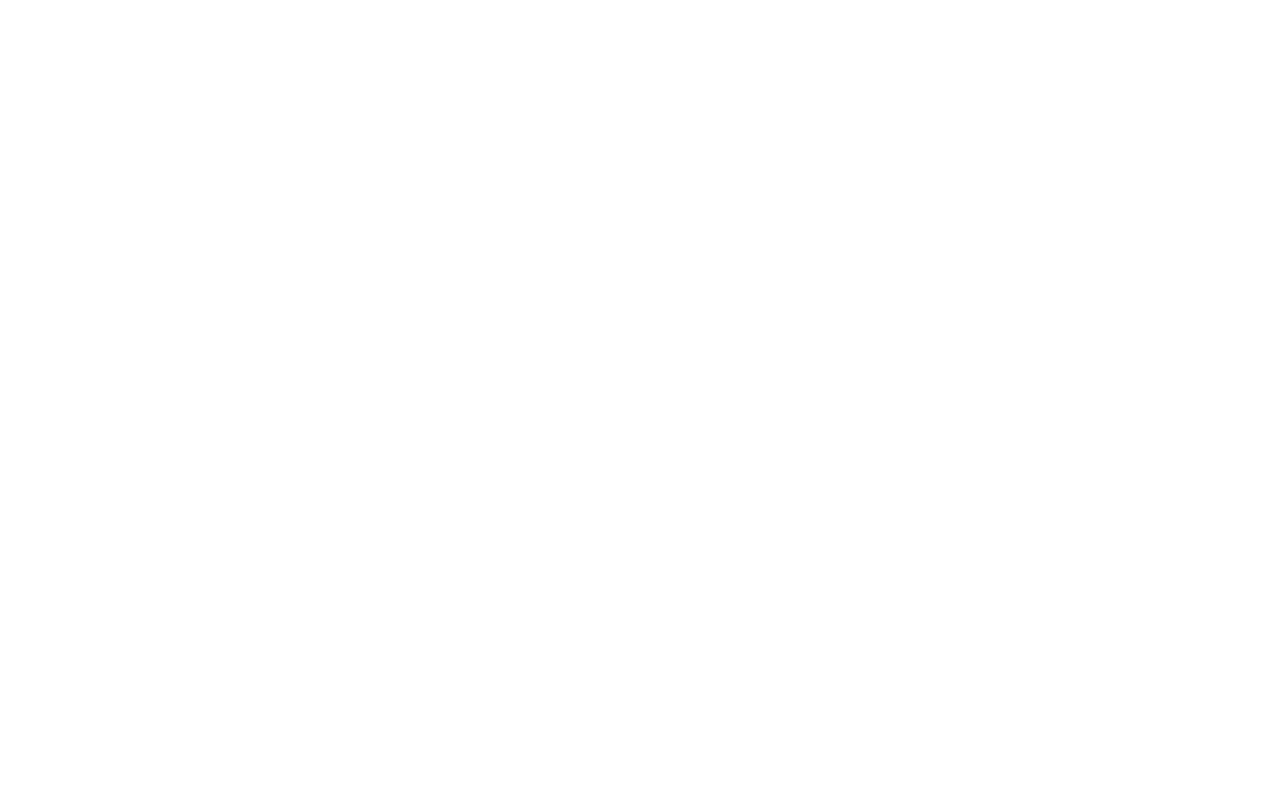
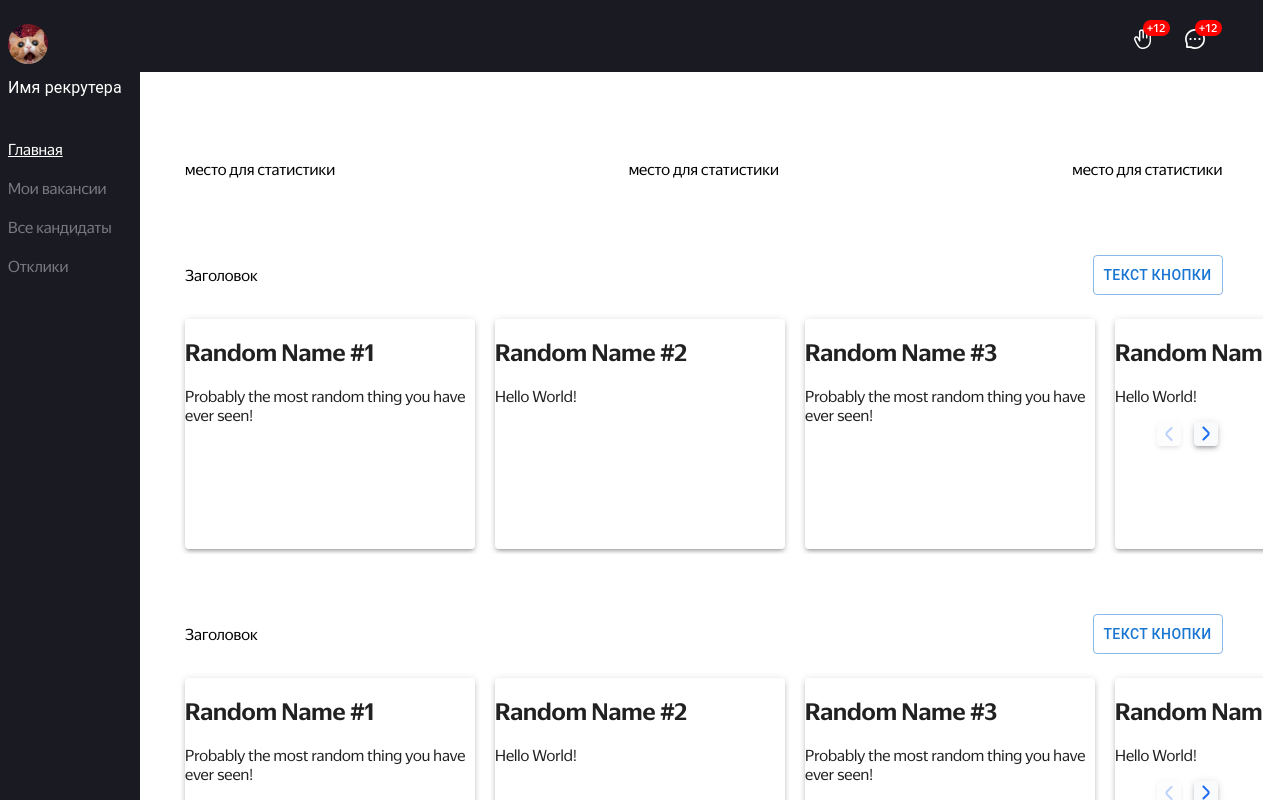
Before and after one commit to NastyaNev/career-hackathon-frontend, a React (Create React App) app: page / in a window 1280 px wide. Shown: the top 800 px of the page. Built offline with nearby package versions, Linux system fonts and the light colour scheme.

Commit message:
arrow_correct

```diff
--- a/src/components/slide-gallery/slide-gallery.jsx
+++ b/src/components/slide-gallery/slide-gallery.jsx
@@ -71,6 +71,7 @@ function SlideGallery(props) {
               onClick={() => {
                 carousel.current.slideNext();
               }}
+              isEdge={disabledNextArrow}
             />
         </Stack>
         <Carousel
--- a/src/index.jsx
+++ b/src/index.jsx
@@ -10,7 +10,7 @@ const root = ReactDOM.createRoot(document.getElementById("root"));
 
 root.render(
     <React.StrictMode>
-      <HashRouter basename="/career-hackathon-frontend">
+      <HashRouter basename="/">
         <App />
       </HashRouter>
     </React.StrictMode>
```
